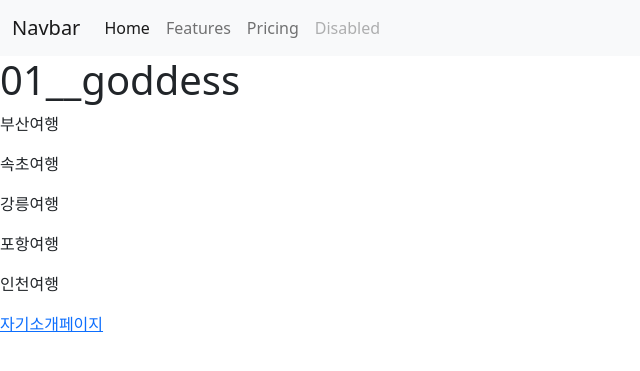
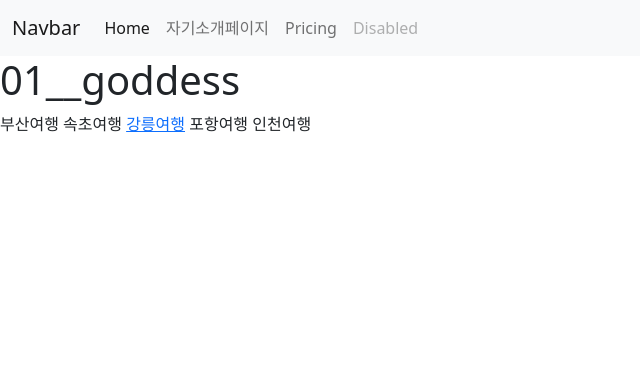
Before and after one commit to jangys02/2022-sns-project, a Django app: page / in a window 1280 px wide. Shown: the top 371 px of the page, without its empty margins (0-640 px from the left). Run offline with Django 4.2, Linux system fonts and the light colour scheme.

Commit message:
3주차 과제

```diff
--- a/basic/static/css/project.css
+++ b/basic/static/css/project.css
@@ -1,4 +1,4 @@
-p{
+a{
     color :blueviolet;
     font-weight: bold;
     text-align: center;
--- a/basic/templates/base.html
+++ b/basic/templates/base.html
@@ -8,11 +8,12 @@
     <title>yeoshin's SNS</title>
     <link href="https://cdn.jsdelivr.net/npm/bootstrap@5.1.3/dist/css/bootstrap.min.css" rel="stylesheet" integrity="sha384-1BmE4kWBq78iYhFldvKuhfTAU6auU8tT94WrHftjDbrCEXSU1oBoqyl2QvZ6jIW3" crossorigin="anonymous">
     <script src="https://cdn.jsdelivr.net/npm/bootstrap@5.1.3/dist/js/bootstrap.bundle.min.js" integrity="sha384-ka7Sk0Gln4gmtz2MlQnikT1wXgYsOg+OMhuP+IlRH9sENBO0LRn5q+8nbTov4+1p" crossorigin="anonymous"></script>
-    <link rel="sylesheet" type="text/css" href="{ static 'css/project.css' %">
+    <link rel="sylesheet" type="text/css" href="{% static 'css/project.css' %}">
 
 </head>
 <body>
     {%include 'shared/_navbar.html'%}
+
     {% block content %}
 
 
--- a/basic/templates/shared/_navbar.html
+++ b/basic/templates/shared/_navbar.html
@@ -7,10 +7,10 @@
       <div class="collapse navbar-collapse" id="navbarNav">
         <ul class="navbar-nav">
           <li class="nav-item">
-            <a class="nav-link active" aria-current="page" href="#">Home</a>
+            <a class="nav-link active" aria-current="page" href=" ">Home</a>
           </li>
           <li class="nav-item">
-            <a class="nav-link" href="#">Features</a>
+            <a class="nav-link" href="{% url 'introduce' %}">자기소개페이지</a>
           </li>
           <li class="nav-item">
             <a class="nav-link" href="#">Pricing</a>
--- a/main/templates/main/mainpage.html
+++ b/main/templates/main/mainpage.html
@@ -5,14 +5,12 @@
 {% block content %}
     <h1>01__goddess</h1>
     <div class="trip_box">
-        <p>부산여행</p>
-        <p>속초여행</p>
-        <p>강릉여행</p>
-        <p>포항여행</p>
-        <p>인천여행</p>
+        <a>부산여행</a>
+        <a>속초여행</a>
+        <a href="{% url 'showgang' %}">강릉여행</a>
+        <a>포항여행</a>
+        <a>인천여행</a>
     </div>
-
-    <a href="{% url 'introduce' %}">자기소개페이지</a>
 
 
 {% endblock %}
--- a/main/views.py
+++ b/main/views.py
@@ -7,3 +7,9 @@
 
 def show(request):
     return render(request, 'main/show.html')
+
+def showgang(request):
+    return render(request, 'main/Gangneung.html')
+
+def showin(request):
+    return render(request, 'main/Incheon.html')
--- a/sns_project/urls.py
+++ b/sns_project/urls.py
@@ -21,4 +21,5 @@
     path('admin/', admin.site.urls),
     path('',views.showmain),
     path('show/',views.show, name="introduce"),
+    path('Gangneung/',views.showgang, name="showgang")
 ]
```
Also changed, not shown: main/templates/main/Gangneung.html (added, +11 -0 lines).
